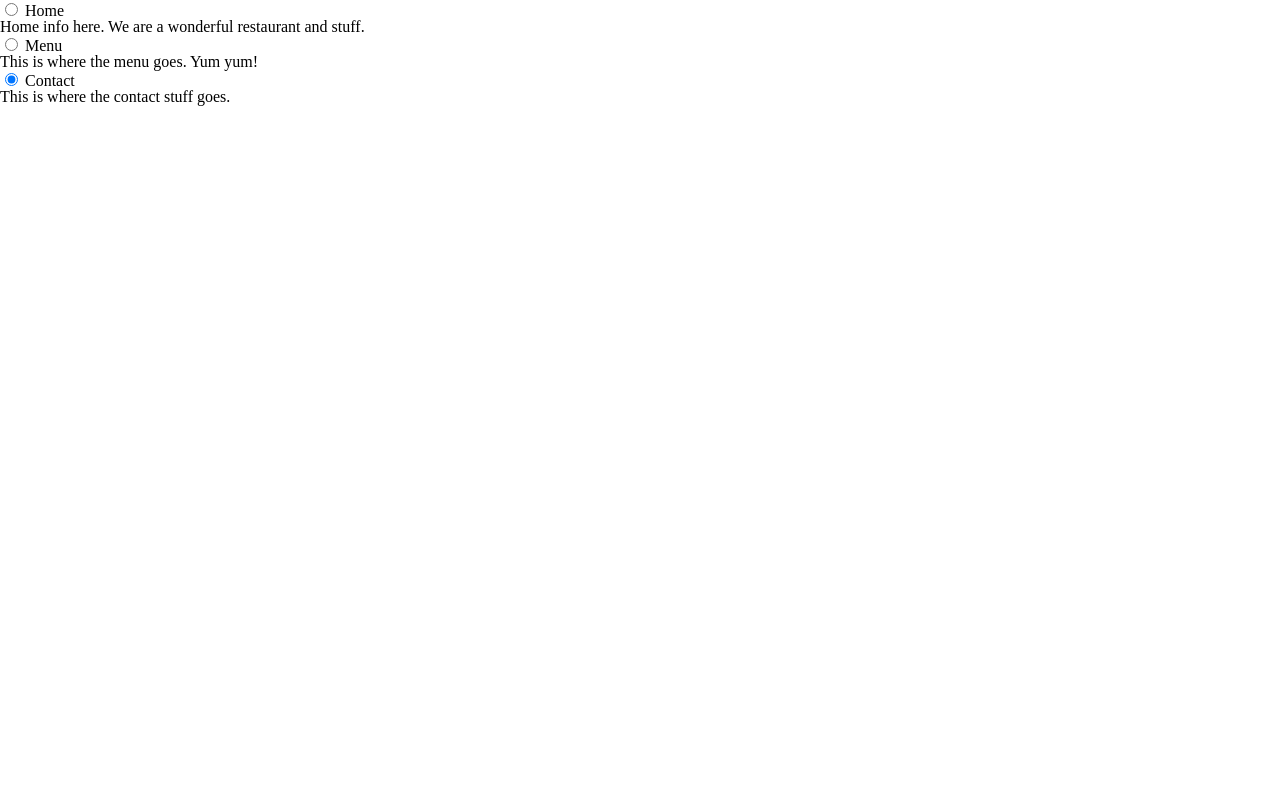
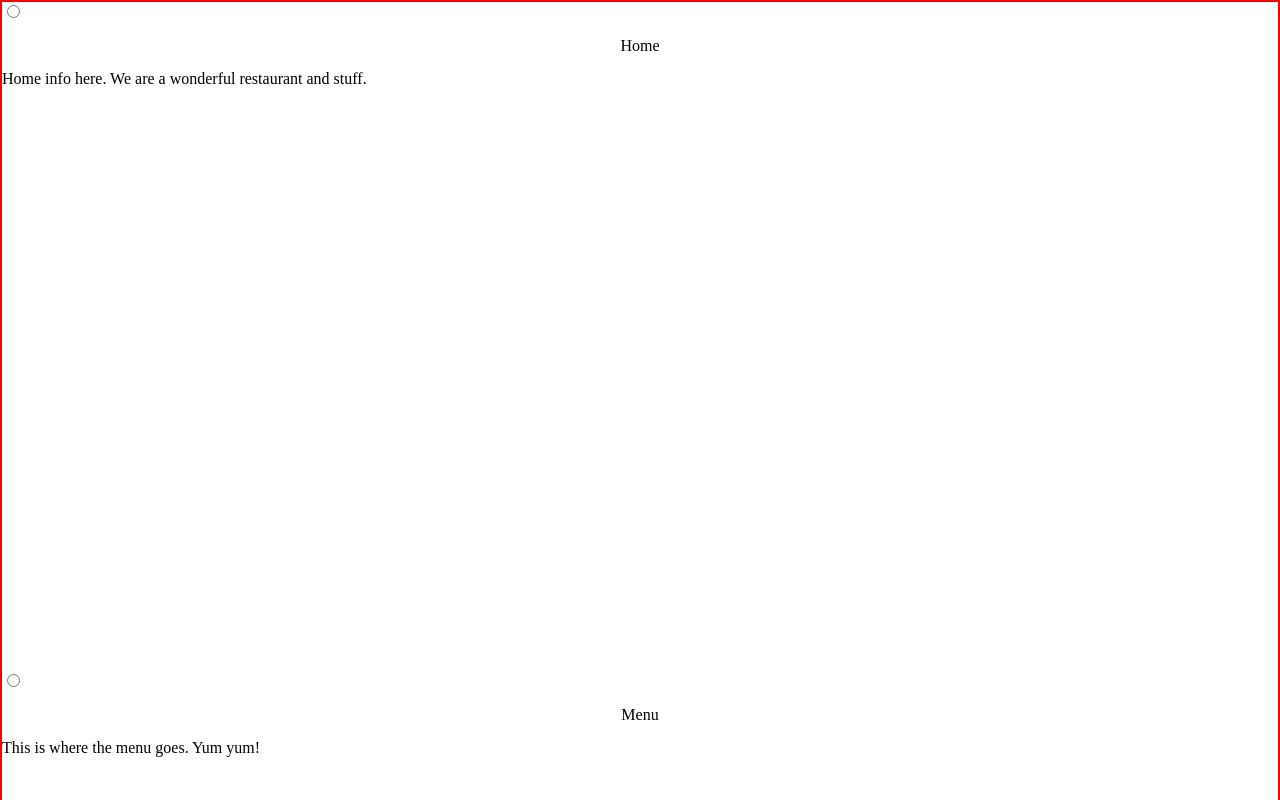
Before and after one commit to hermesjpappas/sha-restaurant, a website built with webpack: page dist/index.html in a window 1280 px wide. Shown: the top 800 px of the page. Built offline with nearby package versions, Linux system fonts and the light colour scheme; files whose address does not match are found by name.

Commit message:
Try and fail some more. Help please.

```diff
--- a/styles/style.css
+++ b/styles/style.css
@@ -3,3 +3,21 @@
 *::after {
     box-sizing: border-box;
 }
+
+.tabsy {
+    border: 2px solid red;
+    /* display: flex; */
+    /* flex-direction: column; */
+}
+
+.tab {
+    width: 700px;
+    height: 600px;
+}
+
+label {
+    height: 50px;
+    display: flex;
+    justify-content: center;
+    align-items: center;
+}
```
